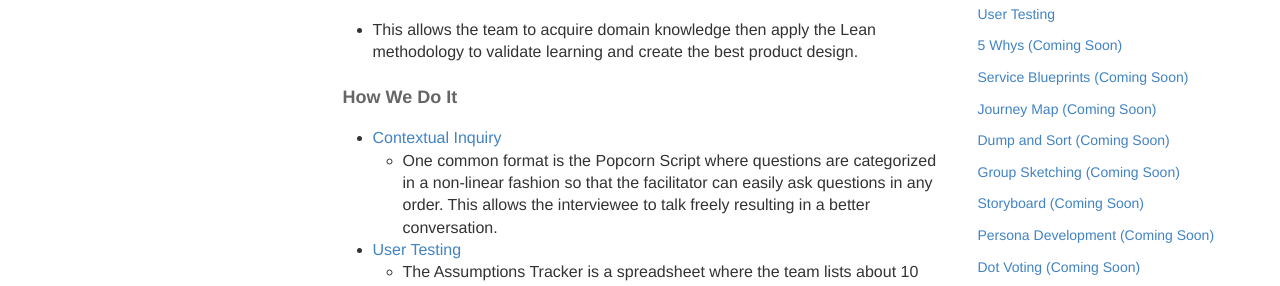
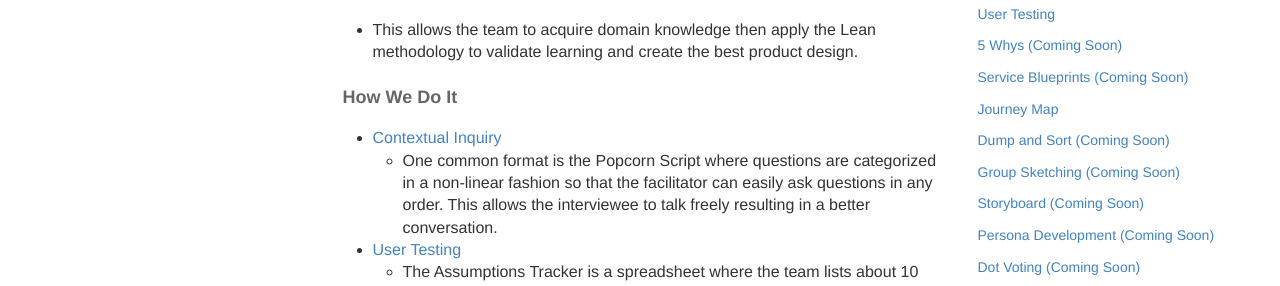
Before and after one commit to KnightPointSystems/kps_playbook, a Jekyll site: the page built from interview-script-generation.md, in a window 1280 px wide and 1059 px high. Shown: the part 429-715 px from the top of the window. Built offline with Jekyll 4.4.1, drawn with Linux system fonts in a browser that asks for light colours; nearby versions of some CDN libraries.

Commit message:
Update design-plays.html

```diff
--- a/_includes/design-plays.html
+++ b/_includes/design-plays.html
@@ -8,7 +8,7 @@
      <li><a href="{{ site.baseurl }}/user-testing">User Testing</a></li>
      <li><a href="#">5 Whys (Coming Soon)</a></li>
      <li><a href="#">Service Blueprints (Coming Soon)</a></li>
-     <li><a href="#">Journey Map (Coming Soon)</a></li>
+     <li><a href="{{ site.baseurl }}/journey-map">Journey Map</a></li>
      <li><a href="#">Dump and Sort (Coming Soon)</a></li>
      <li><a href="#">Group Sketching (Coming Soon)</a></li>
      <li><a href="#">Storyboard (Coming Soon)</a></li>
```
